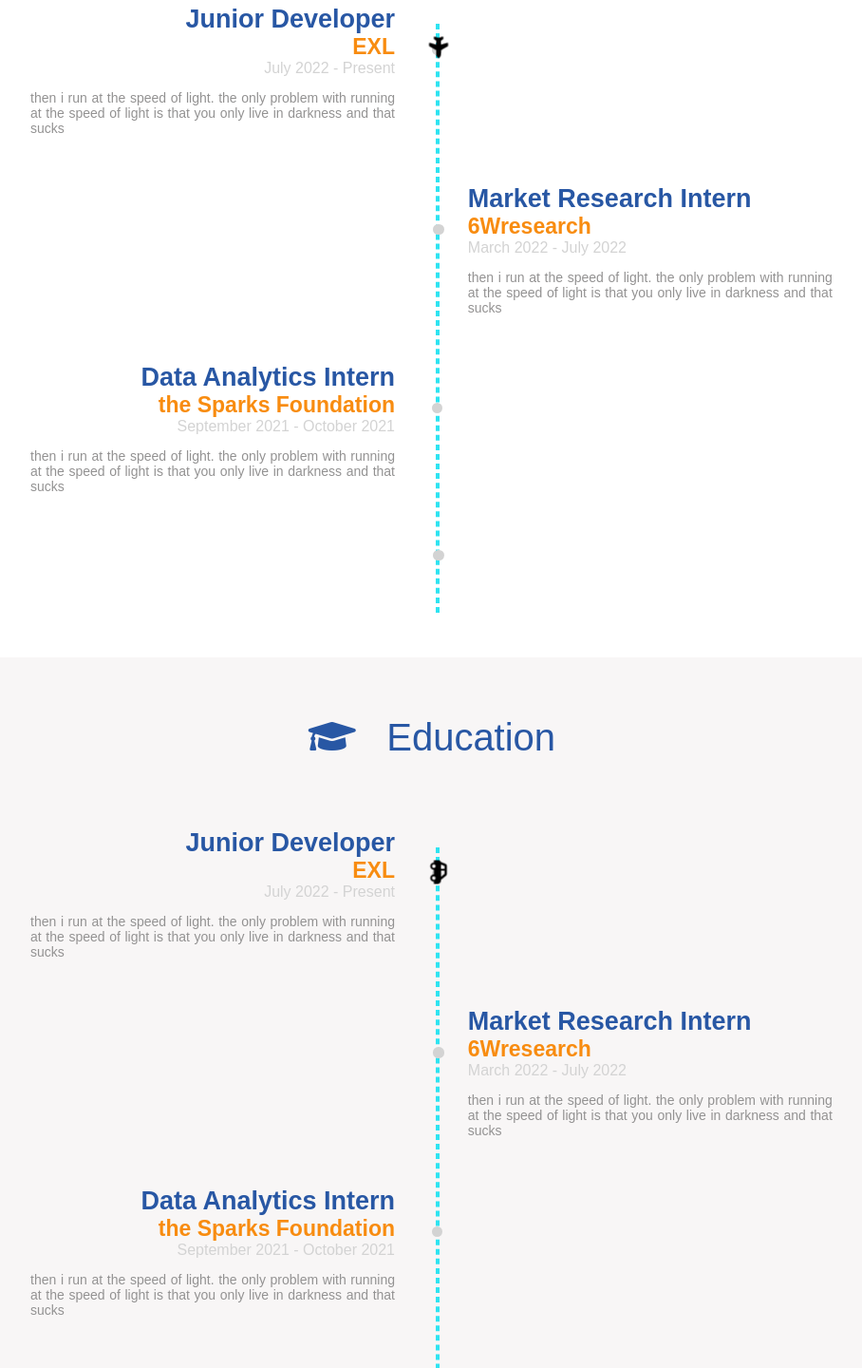
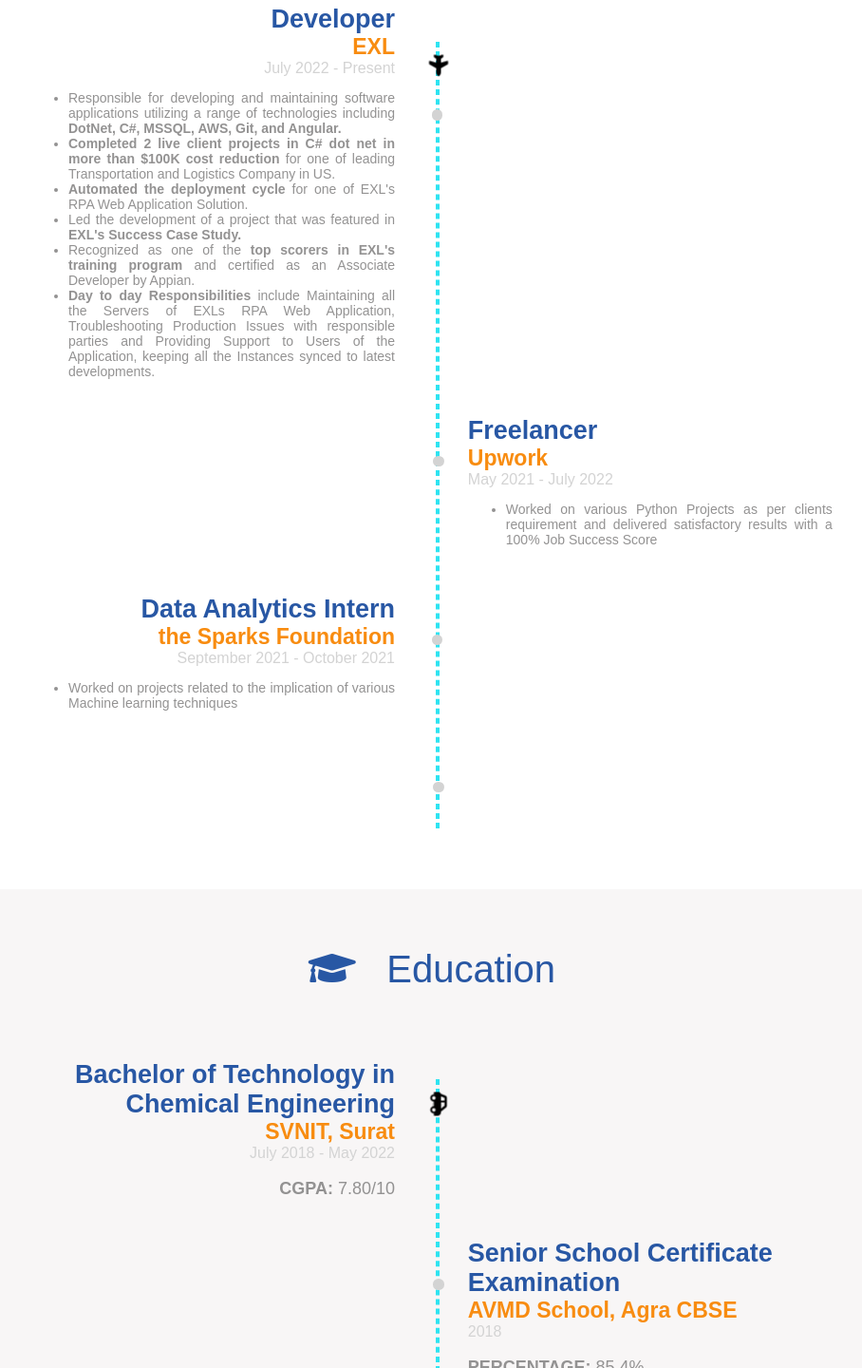
Before and after one commit to DevWebZone/Devanshu-PortFolio.github.io, a plain HTML site: page index.html in a window 1280 px wide. Shown: the part 1360-2800 px from the top of the page at 95% size, without its empty margins (181-1089 px from the left). Drawn offline with Linux system fonts and the light colour scheme.

Commit message:
profile updated

```diff
--- a/index.html
+++ b/index.html
@@ -50,7 +50,7 @@
                     <img src="Devanshu_profilepic.jpg" alt="">
                 </div>
                 <p>
-                    Dedicated Full Stack Developer with experience at EXL Service and a Bachelor's
+                    Dedicated Full Stack Developer with more than 1.5 years industry experience at EXL Service and a Bachelor's
                     degree in Technology from the National Institute of Technology. Strong
                     command of C# (dotNet), HTML, CSS, JavaScript, Python, SQL and MEAN Stack.
                     Adept at AWS, Git and React. Successfully completed 2 live end to end client
@@ -76,7 +76,7 @@
                         </div>
                     </div>
                     <div class="skill-progress">
-                        <div class="eighty-five-percent mb-blue"  data-bar-width = "85">
+                        <div class="eighty-five-percent mb-yellow"  data-bar-width = "85">
                             <div class="skill-name">
                                 <span>JavaScript</span>
                             </div>
@@ -84,9 +84,9 @@
                         </div>
                     </div>
                     <div class="skill-progress">
-                        <div class="eighty-five-percent mb-blue"  data-bar-width = "85">
+                        <div class="eighty-five-percent mb-red"  data-bar-width = "85">
                             <div class="skill-name">
-                                <span>MEAN Stack</span>
+                                <span>MEAN&nbsp;Stack</span>
                             </div>
 
                         </div>
@@ -126,7 +126,7 @@
                 <div class="timeline">
                     <div class="timeline-box">
                         <div class="designation">
-                            <span>Junior Developer</span>
+                            <span>Developer</span>
                         </div>
                         <div class="company">
                             <span>EXL</span>
@@ -134,21 +134,53 @@
                         <div class="time-period">
                             <span>July 2022 - Present</span>
                         </div>
-                        <p class="job-description">then i run at the speed of light. the only problem with running at the speed of light is that you only live in darkness and
-                            that sucks</p>
+                        <ul class="job-description">
+                            <li>
+                                Responsible for developing and maintaining software applications
+                                utilizing a range of technologies including <b> DotNet, C#, MSSQL, AWS,
+                                Git, and Angular.</b>
+                            </li>
+                            <li>
+                                <b>Completed 2 live client projects in C# dot net in more than $100K
+                                cost reduction </b>for one of leading Transportation and Logistics
+                                Company in US.
+                            </li>
+                            <li>
+                                <b>Automated the deployment cycle</b> for one of EXL's RPA Web
+                                Application Solution.
+                            </li>
+                            <li>
+                                Led the development of a project that was featured in <b>EXL's
+                                Success Case Study.</b>
+                            </li>
+                            <li>
+                                Recognized as one of the <b>top scorers in EXL's training program</b> and
+                                certified as an Associate Developer by Appian.
+                            </li>
+                            <li>
+                                <b>Day to day Responsibilities </b>include Maintaining all the Servers of
+                                EXLs RPA Web Application, Troubleshooting Production Issues with
+                                responsible parties and Providing Support to Users of the Application,
+                                keeping all the Instances synced to latest developments.
+                            </li>
+                        </ul>
                     </div>
                     <div class="timeline-box">
                         <div class="designation">
-                            <span>Market Research Intern</span>
+                            <span>Freelancer</span>
                         </div>
                         <div class="company">
-                            <span>6Wresearch</span>
+                            <span>Upwork</span>
                         </div>
                         <div class="time-period">
-                            <span>March 2022 - July 2022</span>
+                            <span>May 2021 - July 2022</span>
                         </div>
-                        <p class="job-description">then i run at the speed of light. the only problem with running at the speed of light is that you only live in darkness and
-                            that sucks</p>
+                        <ul class="job-description">
+                            <li>
+                                Worked on various Python Projects as per clients requirement and delivered
+                            satisfactory results with a 100% Job Success Score
+                            </li>
+                        </ul>
                     </div>
                     <div class="timeline-box">
                         <div class="designation">
@@ -160,9 +192,12 @@
                         <div class="time-period">
                             <span>September 2021 - October 2021</span>
                         </div>
-                        <p class="job-description">then i run at the speed of light. the only problem with running at the speed of light is that you only live in darkness and
-                            that sucks</p>
-                    </div>
+                        <ul class="job-description">
+                            <li>
+                                Worked on projects related to the implication of various Machine learning techniques
+                            </li>
+                        </ul>
+                     </div>
                     <div class="timeline-box">
 
                     </div>
@@ -184,42 +219,39 @@
                 <div class="timeline">
                     <div class="timeline-box">
                         <div class="designation">
-                            <span>Junior Developer</span>
+                            <span>Bachelor of Technology in Chemical Engineering</span>
                         </div>
                         <div class="company">
-                            <span>EXL</span>
+                            <span>SVNIT, Surat</span>
                         </div>
                         <div class="time-period">
-                            <span>July 2022 - Present</span>
+                            <span>July 2018 - May 2022</span>
                         </div>
-                        <p class="job-description">then i run at the speed of light. the only problem with running at the speed of light is that you only live in darkness and
-                            that sucks</p>
+                        <ul class="job-description" style="text-align: right; font-size: large;"> <b>CGPA:</b> 7.80/10</ul>
                     </div>
                     <div class="timeline-box">
                         <div class="designation">
-                            <span>Market Research Intern</span>
+                            <span>Senior School Certificate Examination</span>
                         </div>
                         <div class="company">
-                            <span>6Wresearch</span>
+                            <span>AVMD School, Agra CBSE</span>
                         </div>
                         <div class="time-period">
-                            <span>March 2022 - July 2022</span>
+                            <span>2018</span>
                         </div>
-                        <p class="job-description">then i run at the speed of light. the only problem with running at the speed of light is that you only live in darkness and
-                            that sucks</p>
+                        <ul class="job-description" style="list-style: none;padding-left: 0; font-size: large;"> <b>PERCENTAGE:</b> 85.4%</ul>
                     </div>
                     <div class="timeline-box">
                         <div class="designation">
-                            <span>Data Analytics Intern</span>
+                            <span>Secondary School Examination</span>
                         </div>
                         <div class="company">
-                            <span>the Sparks Foundation</span>
+                            <span>Simpkins School, Agra CBSE</span>
                         </div>
                         <div class="time-period">
-                            <span>September 2021 - October 2021</span>
+                            <span>2016</span>
                         </div>
-                        <p class="job-description">then i run at the speed of light. the only problem with running at the speed of light is that you only live in darkness and
-                            that sucks</p>
+                        <ul class="job-description" style="text-align: right; font-size: large;"> <b>CGPA:</b> 9.40/10</ul>
                     </div>
                     <div class="timeline-box">
 
@@ -240,12 +272,13 @@
                     <span>Portfolio</span>
                 </h1>
                 <div class="project-container">
-                    <div class="project-box">
-                        <img src="tree.jpeg" alt="">
+                    <a href="https://github.com/DevWebZone/SocialClone" target="_blank" class="project-box">
+                        <img src="socialclone.png" alt="project image">
                         <div class="project-info">
-                            <span>Write basic details about the project</span>
+                            <span>Social Media Clone Application developed using Nodejs,
+                                Express & MongoDB</span>
                         </div>
-                    </div>
+                    </a>
                 </div>
 
             </section>
--- a/script.js
+++ b/script.js
@@ -1,6 +1,7 @@
 var aboutSection = document.getElementById("work-experience");
 var dist = aboutSection.getBoundingClientRect()["y"];
-var navToAbout = document.getElementsByTagName("a");
+var nav = document.getElementById("pages")
+var navToAbout = nav.getElementsByTagName("a");
 console.log(navToAbout);
 var target = 0;
 for(var i = 0; i < navToAbout.length; i++){
--- a/style.css
+++ b/style.css
@@ -11,7 +11,7 @@
     background-color: gray;
     flex-direction: column;
     flex-wrap: wrap;
-    background-image: url(sample.jpg);
+    background-image: url(sample.png);
     background-size: cover;
     background-position: center;
     background-attachment: fixed;
@@ -282,6 +282,10 @@
     transition: all 0.5s ease-in-out;
     color: transparent;
     position: relative;
+    display: flex;
+    justify-content: center;
+    align-items: center;
+    flex-direction: row;
 }
 .project-box img{
     height: 100%;
@@ -290,22 +294,18 @@
 }
 .project-info{
     position: absolute;
-    transition: all 0.5s ease-in-out;
-    top: 0%;
+    top: 30%;
     left: 0%;
+    width: 100%;
     height: 100%;
     font-weight: 200;
-    font-size: xx-large;
+    font-size: large;
     text-align: center;
 }
 .project-box:hover{
-
-
     box-shadow: 0 0 20px #74ADC8;
-}
-.project-box:hover .project-info{
     color: white;
-    background-color: #80808078;
+    background-color: #2d2c2c78;
 }
 footer{
     height: 75vh;
@@ -344,6 +344,12 @@
 .mb-blue{
     background-color: #2857a4;
 }
+.mb-red{
+    background-color: rgb(171, 6, 6);
+}
+.mb-yellow{
+    background-color: rgb(162, 162, 10);
+}
 .mb-green{
     background-color: #4cc585;
 }
```
Also changed, not shown: sample.jpg (deleted), sample.png (added), socialclone.png (added), tree.jpeg (deleted).
